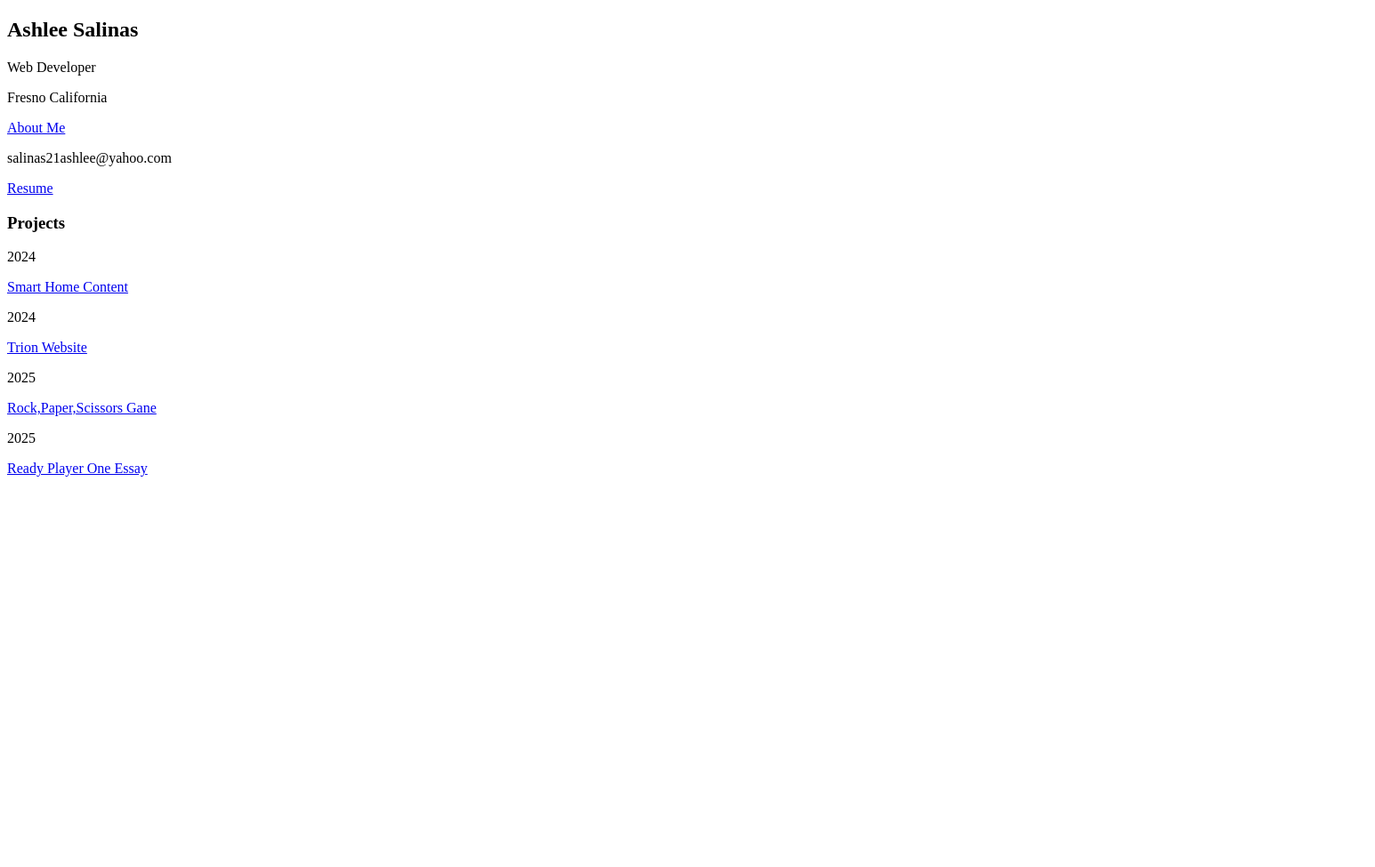
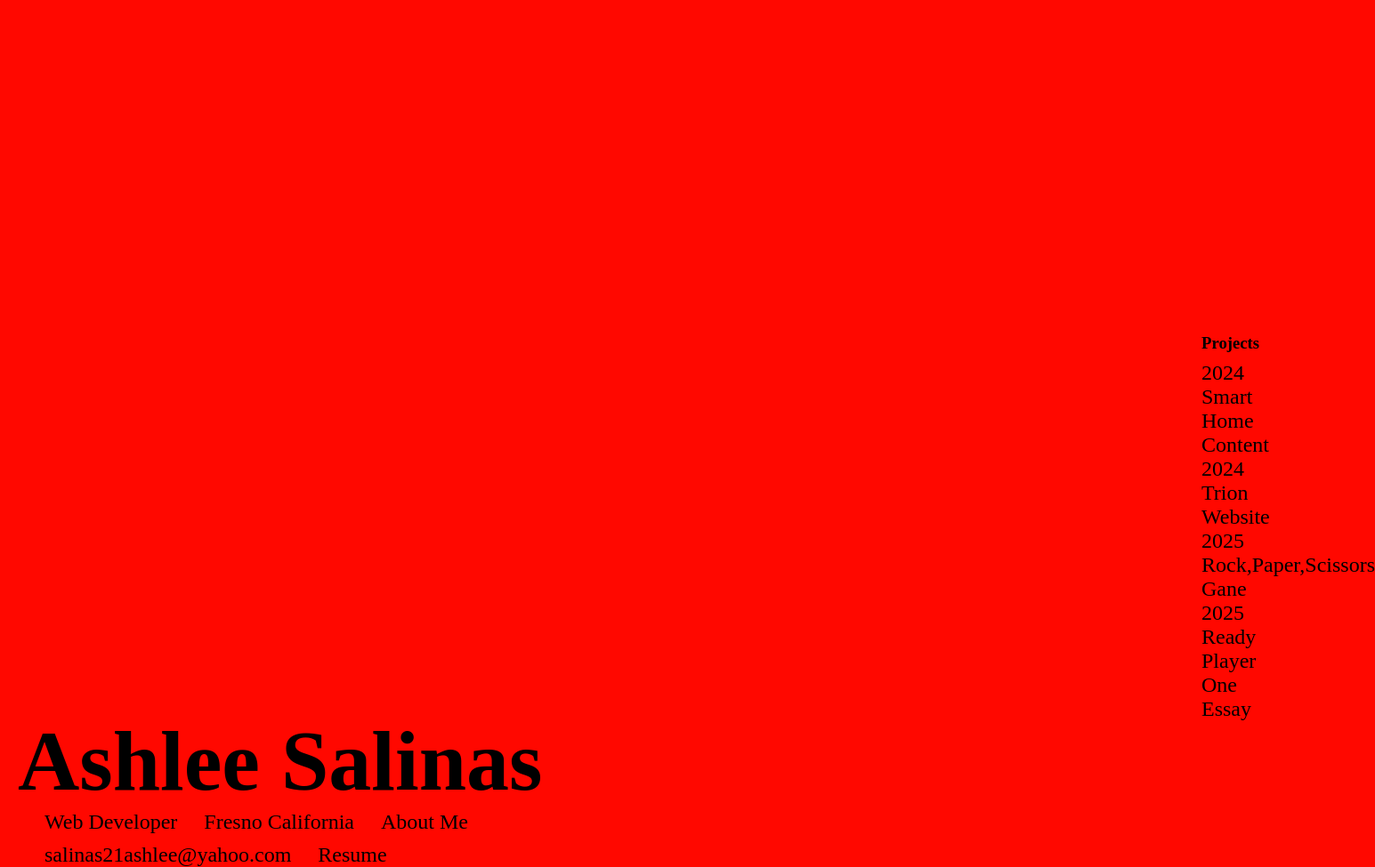
Before and after one commit to ashlee21salinas/personal-portfolio, a plain HTML site: page start.html in a window 1280 px wide. Shown: the whole page at 89% size, 1545 px wide, since content can reach past the window. Before the commit the page ends 800 px from the top, so only its background shows below. Drawn offline with Linux system fonts and the light colour scheme.

Commit message:
ashlee
worked on footer of start page need to work on scroll right side

```diff
--- a/css/index.css
+++ b/css/index.css
@@ -25,6 +25,7 @@ html {
   justify-content: center;
   margin-top: 20%;
 }
+
 h1 {
   font-size: 3rem;
   color: white;
--- /dev/null
+++ b/css/start.css
@@ -0,0 +1,63 @@
+body {
+    background-color: #FF0800;
+    margin: 0;
+}
+
+/* h2 {
+    font-size: 5vh;
+    margin-top: 500px;
+} */
+
+
+.row {
+    display: flex;
+    flex-direction: row;
+    gap: 30px;
+    margin-left: 50px;
+}
+
+.row, p
+ {
+    font-size: 1.5rem;
+ }
+.row, a
+ {
+    font-size: 1.5rem;
+ }
+.row2 {
+    display: flex;
+    flex-direction: row;
+    gap: 30px;
+    margin-left: 50px;
+    margin-top: 10px;
+}
+
+p,
+a {
+    margin: 0;
+    padding: 0;
+    text-decoration: none;
+    color: black;
+}
+
+h2 {
+    font-size: 6rem;
+    padding: 0;
+    margin: 0;
+    margin-left: 20px;
+}
+
+
+h3 {
+    margin-left: 1350px;
+    margin-top: -600px;
+}
+.scroll-wheel-side
+ {
+    margin-left: 1350px;
+    margin-top: -10px;
+}
+
+.left-bottom {
+    margin-top: 800px;
+}
--- a/start.html
+++ b/start.html
@@ -4,8 +4,11 @@
     <meta charset="UTF-8">
     <meta name="viewport" content="width=device-width, initial-scale=1.0">
     <title>Document</title>
+    <link rel="stylesheet" href="/css/start.css">
 </head>
 <body>
+
+<section class="left-bottom">
     <h2>Ashlee Salinas</h2>
 
     <section class="row">
@@ -16,6 +19,7 @@
     <section class="row2">
         <p>salinas21ashlee@yahoo.com</p>
         <a href="resume.html">Resume</a>
+    </section>
 </section>
 
         <h3>Projects</h3>
```
Lines whose indentation alone changed are shown as unchanged.
